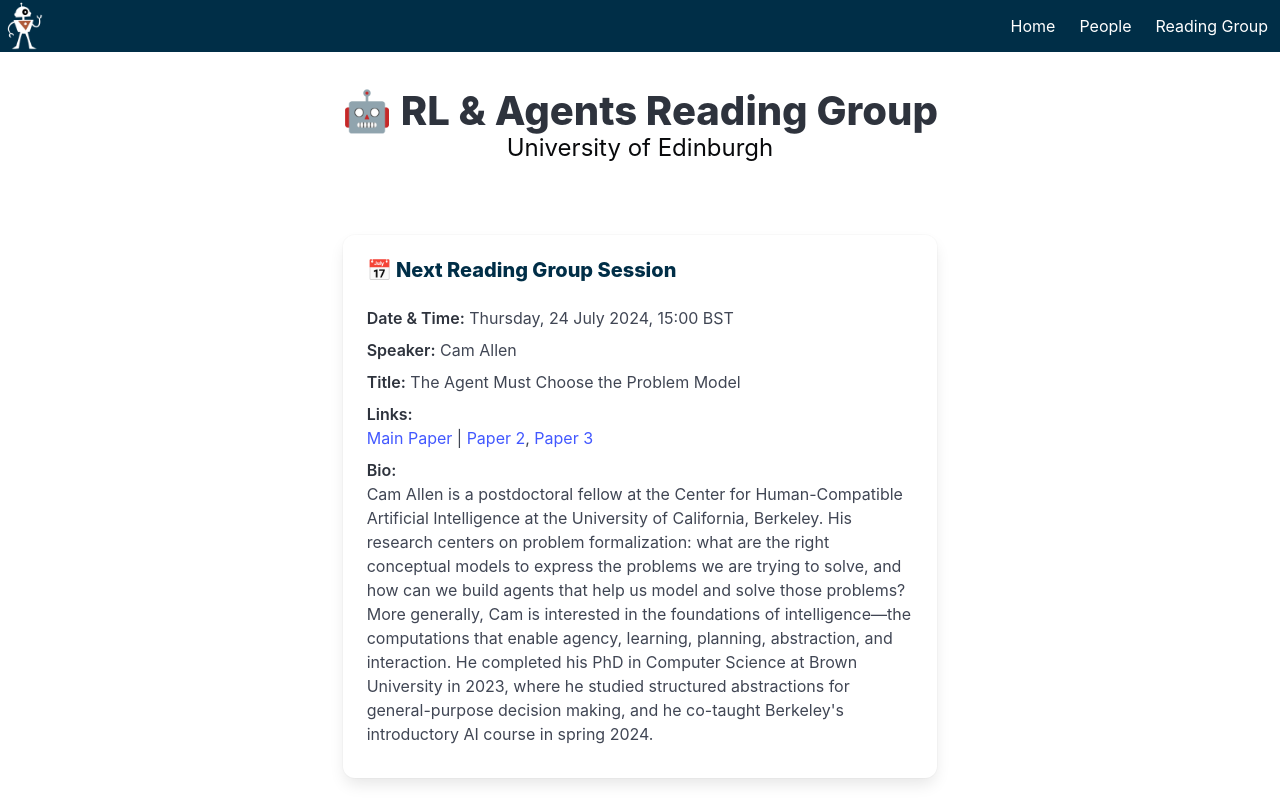
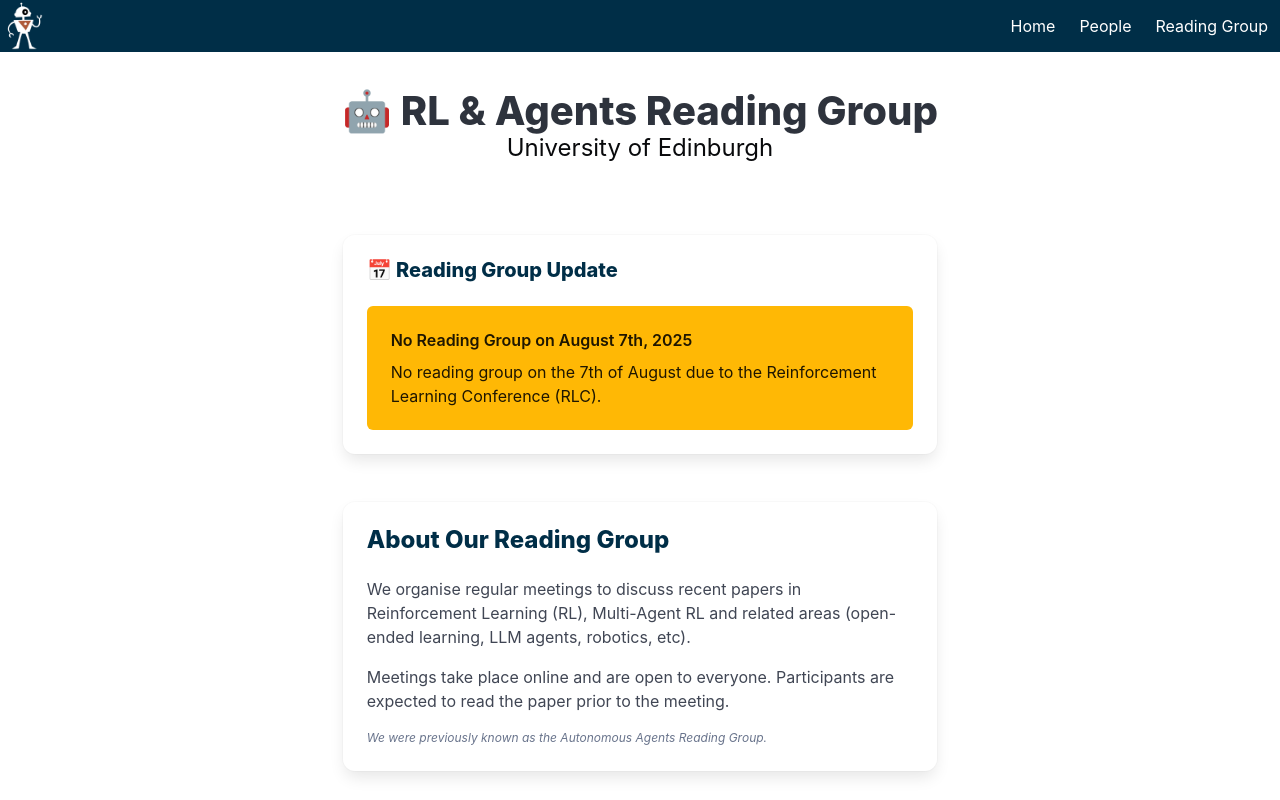
Before and after one commit to edinburgh-rl/edinburgh-rl.github.io, a Next.js app: page /reading-group in a window 1280 px wide. Shown: the top 800 px of the page. Built offline with nearby package versions, Linux system fonts and the light colour scheme.

Commit message:
chore: no rg.

```diff
--- a/app/reading-group/page.tsx
+++ b/app/reading-group/page.tsx
@@ -25,50 +25,16 @@ export default function ReadingGroup() {
             <div className="column is-two-thirds">
               <div className="card mb-6">
                 <div className="card-content">
-                  <h3 className="title is-5 has-text-primary">📅 Next Reading Group Session</h3>
+                  <h3 className="title is-5 has-text-primary">📅 Reading Group Update</h3>
                   <div className="content">
-                    <p className="mb-2">
-                      <strong>Date &amp; Time:</strong> <span>Thursday, 24 July 2024, 15:00 BST</span>
-                    </p>
-                    <p className="mb-2">
-                      <strong>Speaker:</strong> Cam Allen
-                    </p>
-                    <p className="mb-2">
-                      <strong>Title:</strong> The Agent Must Choose the Problem Model
-                    </p>
-                    <p className="mb-2">
-                      <strong>Links:</strong><br />
-                      <a
-                        href="https://camallen.net/files/lambda_discrepancy.pdf"
-                        target="_blank"
-                        rel="noopener noreferrer"
-                        className="has-text-link"
-                      >
-                        Main Paper
-                      </a>
-                      {' | '}
-                      <a
-                        href="https://camallen.net/files/markov_state_abstractions.pdf"
-                        target="_blank"
-                        rel="noopener noreferrer"
-                        className="has-text-link"
-                      >
-                        Paper 2
-                      </a>
-                      {', '}
-                      <a
-                        href="https://camallen.net/files/traj_abstr_preprint.pdf"
-                        target="_blank"
-                        rel="noopener noreferrer"
-                        className="has-text-link"
-                      >
-                        Paper 3
-                      </a>
-                    </p>
-                    <p className="mb-2">
-                      <strong>Bio:</strong><br />
-                      Cam Allen is a postdoctoral fellow at the Center for Human-Compatible Artificial Intelligence at the University of California, Berkeley. His research centers on problem formalization: what are the right conceptual models to express the problems we are trying to solve, and how can we build agents that help us model and solve those problems? More generally, Cam is interested in the foundations of intelligence—the computations that enable agency, learning, planning, abstraction, and interaction. He completed his PhD in Computer Science at Brown University in 2023, where he studied structured abstractions for general-purpose decision making, and he co-taught Berkeley&apos;s introductory AI course in spring 2024.
-                    </p>
+                    <div className="notification is-warning">
+                      <p className="mb-2">
+                        <strong>No Reading Group on August 7th, 2025</strong>
+                      </p>
+                      <p>
+                        No reading group on the 7th of August due to the Reinforcement Learning Conference (RLC).
+                      </p>
+                    </div>
                   </div>
                 </div>
               </div>
```
